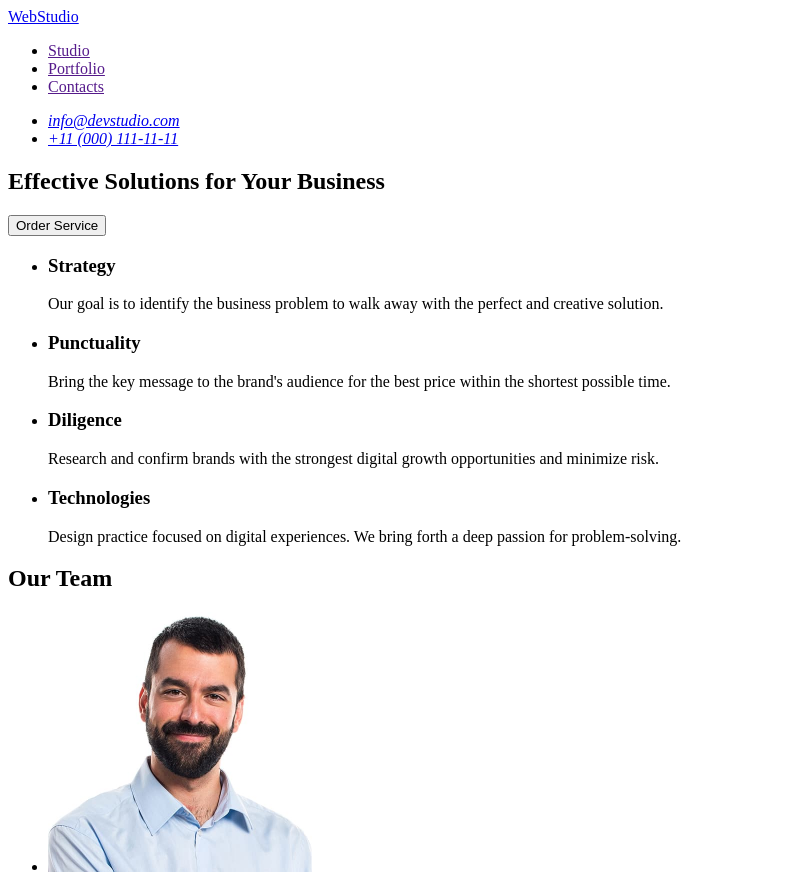
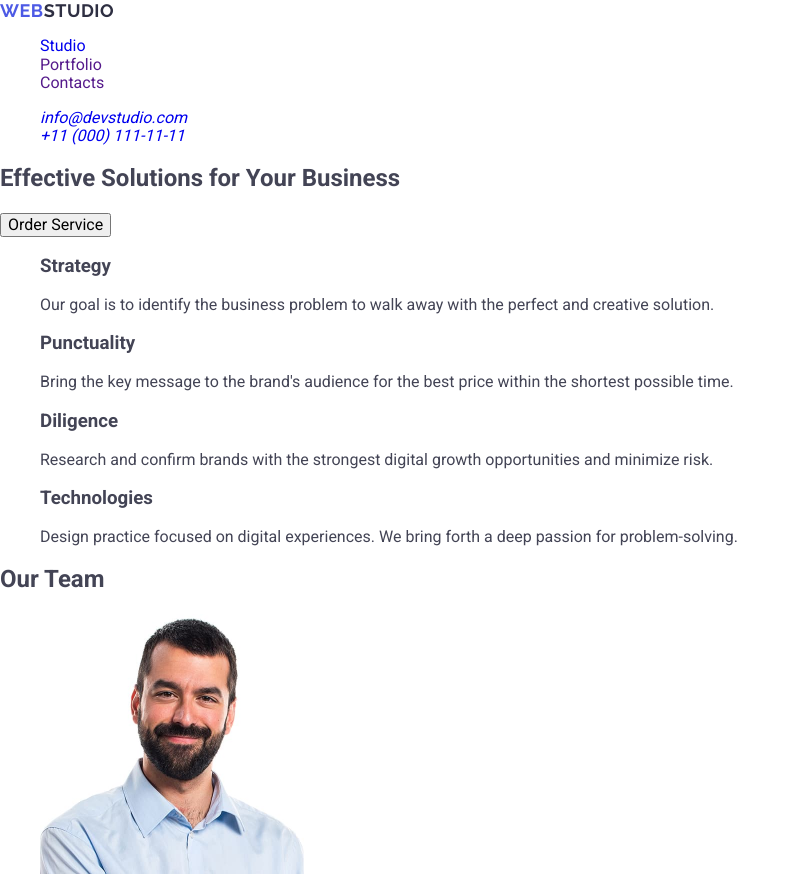
Before and after one commit to Anastasia92/goit-markup-hw-02, a plain HTML site: page index.html in a window 1280 px wide. Shown: the top 877 px of the page, without its empty margins (0-800 px from the left). Drawn offline with nearby package versions, Linux system fonts and the light colour scheme.

Commit message:
change index.html

```diff
--- /dev/null
+++ b/css/styles.css
@@ -0,0 +1,27 @@
+body {
+    font-family: "Roboto", sans-serif;
+    color: #434455;
+    background-color: #fff;
+}
+
+ul, ol {
+    list-style-type: none;
+}
+
+a {
+    text-decoration: none;
+}
+
+.logo {
+    font-family: "Raleway", sans-serif;
+    font-weight: 700;
+    font-size: 18px;
+    line-height: 1.16667;
+    letter-spacing: 0.03em;
+    text-transform: uppercase;
+    color: #4d5ae5;
+}
+
+.header-logo .logo-part {
+    color: #2e2f42;
+}
--- a/index.html
+++ b/index.html
@@ -4,20 +4,29 @@
     <meta charset="UTF-8">
     <meta name="viewport" content="width=device-width, initial-scale=1.0">
     <title>Document</title>
+
+    <link rel="stylesheet" href="https://cdnjs.cloudflare.com/ajax/libs/modern-normalize/3.0.1/modern-normalize.min.css" integrity="sha512-q6WgHqiHlKyOqslT/lgBgodhd03Wp4BEqKeW6nNtlOY4quzyG3VoQKFrieaCeSnuVseNKRGpGeDU3qPmabCANg==" crossorigin="anonymous" referrerpolicy="no-referrer" />
+
+    <link rel="preconnect" href="https://fonts.googleapis.com">
+<link rel="preconnect" href="https://fonts.gstatic.com" crossorigin>
+<link href="https://fonts.googleapis.com/css2?family=Raleway:wght@700&family=Roboto:wght@400;500;700&display=swap" rel="stylesheet">
+
+<link rel="stylesheet" href="./css/styles.css">
 </head>
 <body>
-    <header>
-    <nav><a href="./index.html">WebStudio</a>
-      <ul>
-        <li><a href="">Studio</a></li>
-        <li><a href="">Portfolio</a></li>
-        <li><a href="">Contacts</a></li>
+    <header class="page-header">
+    <nav class="header-nav">
+        <a class="logo header-logo" href="./index.html">Web<span class="logo-part">Studio</span></a>
+      <ul class="nav-list">
+        <li class="nav-item"><a class="nav-link" href="./index.html">Studio</a></li>
+        <li class="nav-item"><a class="nav-link" href="">Portfolio</a></li>
+        <li class="nav-item"><a class="nav-link" href="">Contacts</a></li>
       </ul>
     </nav>
-    <address>
-        <ul>
-           <li><a href="mailto:info@devstudio.com">info@devstudio.com</a></li>
-           <li><a href="tel:+110001111111">+11 (000) 111-11-11</a></li>
+    <address class="contacts">
+        <ul class="contacts-list">
+           <li class="contacts-item"><a class="contacts-link" href="mailto:info@devstudio.com">info@devstudio.com</a></li>
+           <li class="contacts-item"><a class="contacts-link" href="tel:+110001111111">+11 (000) 111-11-11</a></li>
         </ul>
     </address>
     </header>
```
